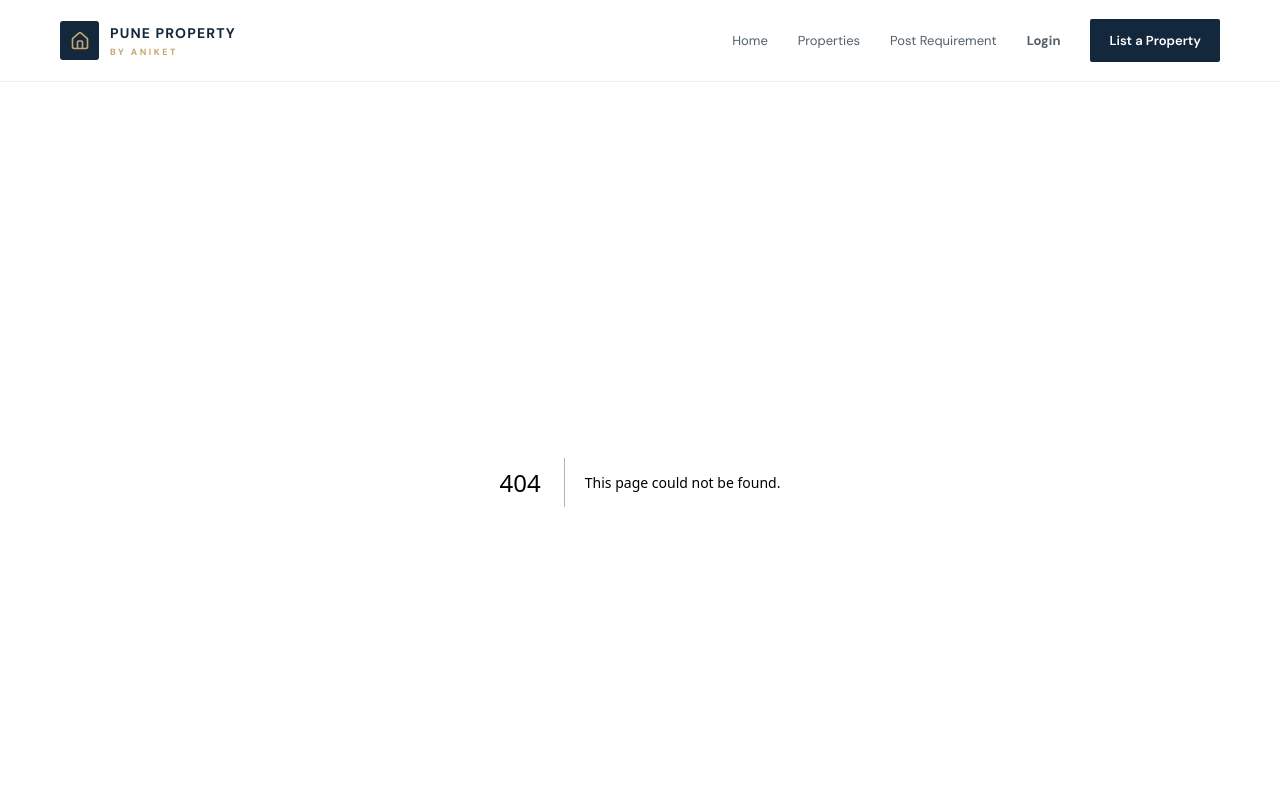
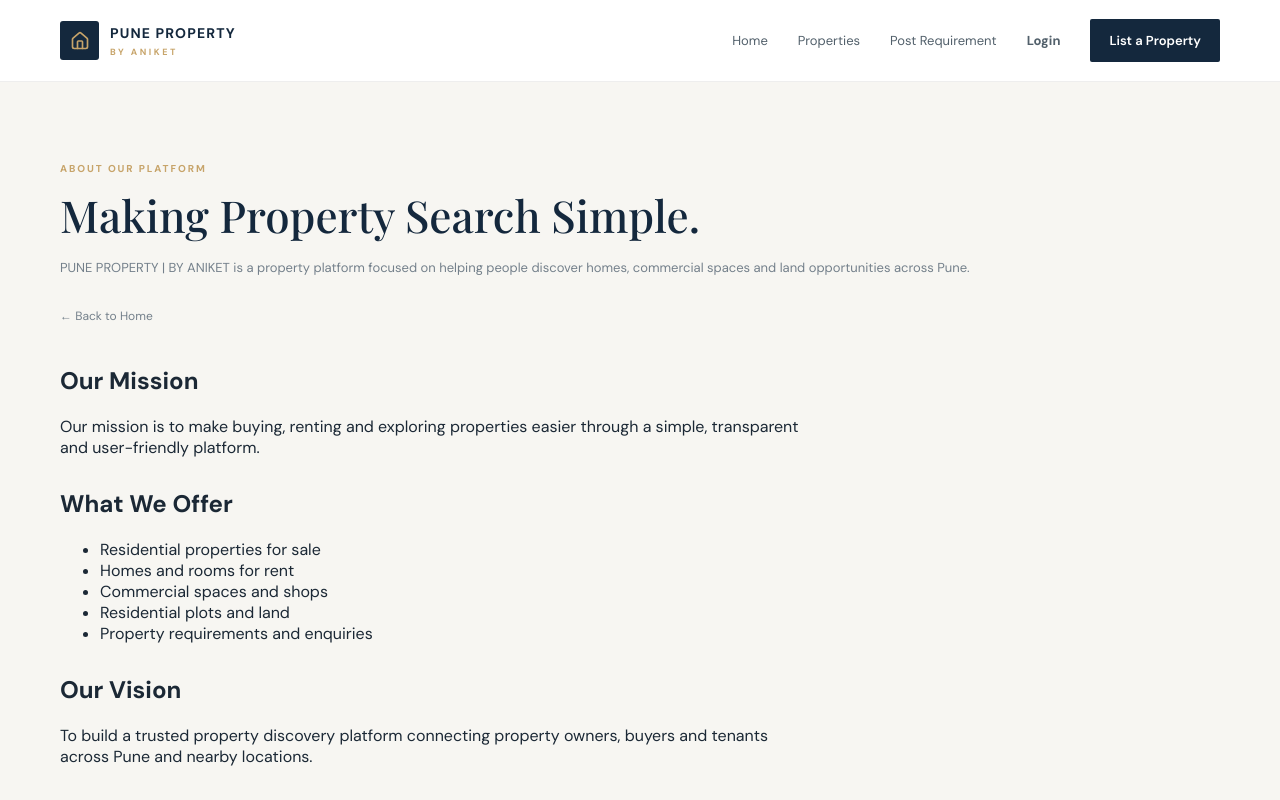
Before and after one commit to aniketavchar4/pune-property-by-aniket, a Next.js app: page /about in a window 1280 px wide. Before the commit this address had no page. Shown: the top 800 px of the page. Built offline with nearby package versions, Linux system fonts and the light colour scheme; a web font is replaced by a local one.

Commit message:
Add about us page

```diff
--- /dev/null
+++ b/app/about/page.tsx
@@ -0,0 +1,53 @@
+
+import Link from "next/link";
+
+export default function AboutPage() {
+  return (
+    <main className="inner-page">
+      <div className="container">
+        <p className="eyebrow">ABOUT OUR PLATFORM</p>
+
+        <h1 className="page-heading">
+          Making Property Search Simple.
+        </h1>
+
+        <p className="section-sub">
+          PUNE PROPERTY | BY ANIKET is a property platform
+          focused on helping people discover homes,
+          commercial spaces and land opportunities across Pune.
+        </p>
+
+        <div style={{ margin: "25px 0" }}>
+          <Link href="/" className="back-link">
+            ← Back to Home
+          </Link>
+        </div>
+
+        <section style={{ marginTop: "40px", maxWidth: "750px" }}>
+          <h2>Our Mission</h2>
+          <p>
+            Our mission is to make buying, renting and
+            exploring properties easier through a simple,
+            transparent and user-friendly platform.
+          </p>
+
+          <h2 style={{ marginTop: "30px" }}>What We Offer</h2>
+          <ul>
+            <li>Residential properties for sale</li>
+            <li>Homes and rooms for rent</li>
+            <li>Commercial spaces and shops</li>
+            <li>Residential plots and land</li>
+            <li>Property requirements and enquiries</li>
+          </ul>
+
+          <h2 style={{ marginTop: "30px" }}>Our Vision</h2>
+          <p>
+            To build a trusted property discovery platform
+            connecting property owners, buyers and tenants
+            across Pune and nearby locations.
+          </p>
+        </section>
+      </div>
+    </main>
+  );
+}
```
